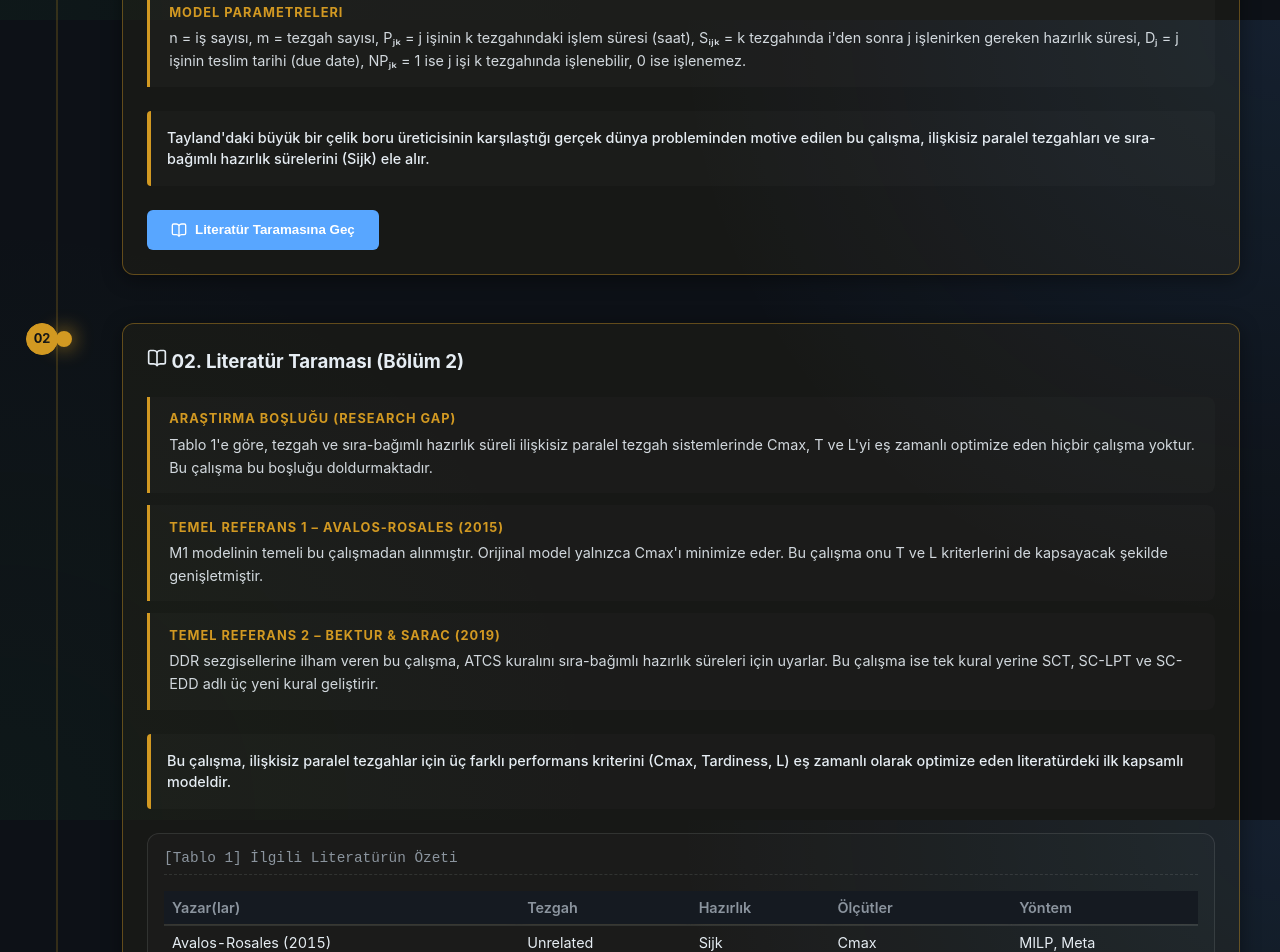
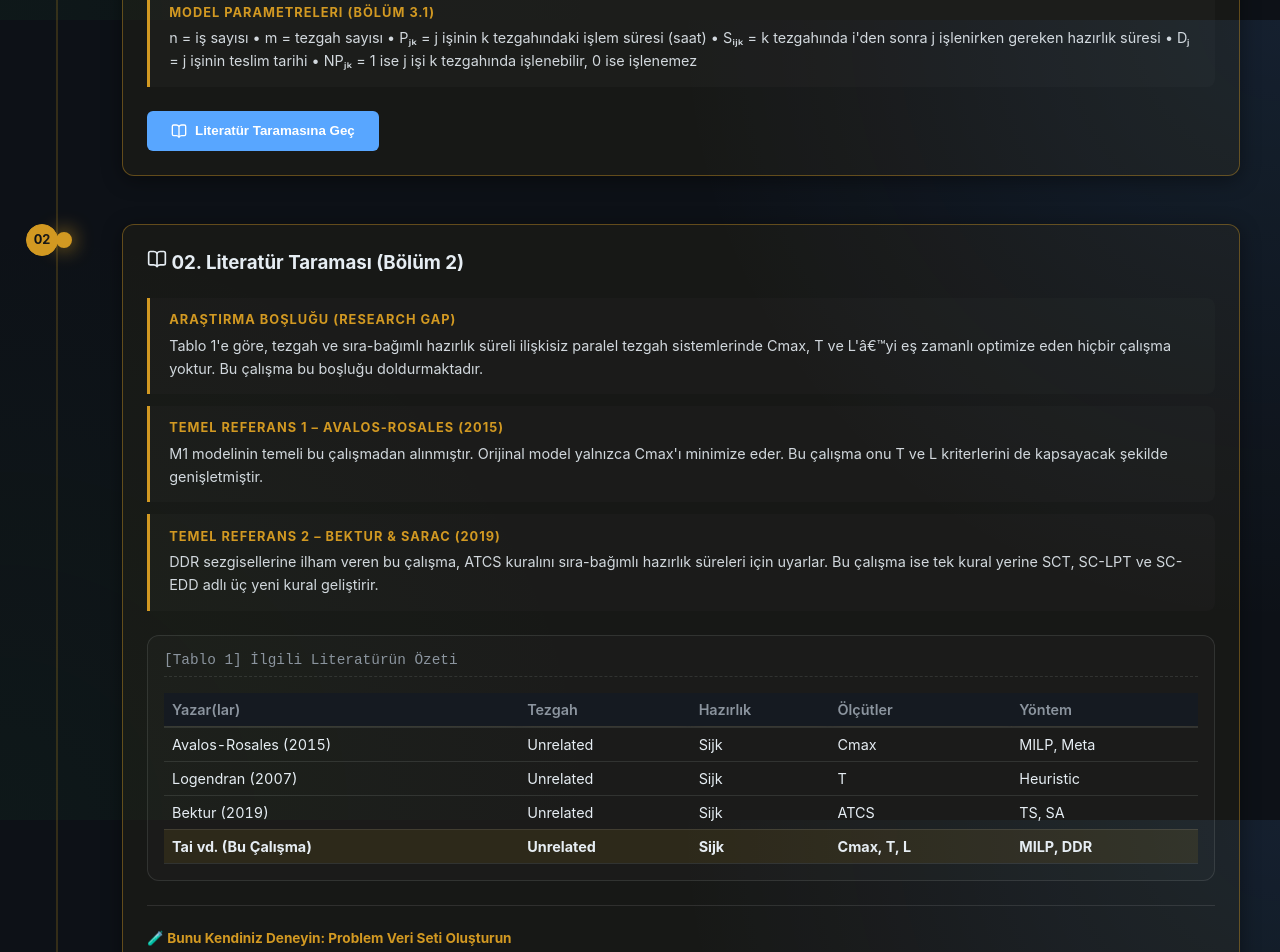
Before and after one commit to umuxt/END505E, a React app in the folder frontend/: page / in a window 1280 px wide. Shown: the part 780-1732 px from the top of the page. Built offline with nearby package versions, Linux system fonts and the light colour scheme; the HTML template or start-up script is replaced by a standard one.

Commit message:
fix: data matrix visible before proceeding, remove AgentInsight, standardize step headers

```diff
--- a/frontend/src/components/GuidedFlow.jsx
+++ b/frontend/src/components/GuidedFlow.jsx
@@ -498,16 +498,12 @@ export default function GuidedFlow() {
         <div className={`flow-step ${activeStage >= 1 ? 'active' : ''}`}>
           <div className="flow-step-number">01</div>
           <div className="flow-step-node">
-            <div className="flex-row" style={{ justifyContent: 'space-between', alignItems: 'center' }}>
             <h3><FileText size={20} /> 01. Giriş ve Problem Tanımı</h3>
-            </div>
             <AcademicBlock items={[
               { h: "Endüstriyel Motivasyon", t: "Bu çalışma, Tayland'daki en büyük çelik boru üreticisindeki gerçek bir üretim planlama probleminden motive edilmiştir. Müşteri siparişlerinden oluşan 244-298 iş, kapasiteleri ve hızları farklı 10 ilişkisiz paralel tezgaha çizelgelenmektedir. Çalışmanın amacı, üç çatışan hedefi (hız, gecikme, teslim terminleri) aynı anda optimize eden bir sistem kurmaktır. [Decision Analytics Journal 13, 2024]" },
               { h: "Sıra-Bağımlı Hazırlık Süresi Problemi (Sᵢⱼₖ)", t: "Bir işin hazırlık süresi, atandığı tezgaha (k) ve kendisinden önce o tezgahta işlenen işe (i) bağlıdır. Farklı ürün ailelerinden işler art arda geldiğinde hazırlık süresi 3-11 saat sürerken, aynı aileden art arda gelenler yalnızca 20-40 dakika sürer. Her periyodun başındaki ilk iş 'Kukla İş (j=0)' olarak modellenir ve hazırlık süresi S₀,ⱼ,ₖ = 0 kabul edilir." },
-              { h: "Model Parametreleri", t: "n = iş sayısı, m = tezgah sayısı, Pⱼₖ = j işinin k tezgahındaki işlem süresi (saat), Sᵢⱼₖ = k tezgahında i'den sonra j işlenirken gereken hazırlık süresi, Dⱼ = j işinin teslim tarihi (due date), NPⱼₖ = 1 ise j işi k tezgahında işlenebilir, 0 ise işlenemez." }
+              { h: "Model Parametreleri (Bölüm 3.1)", t: "n = iş sayısı • m = tezgah sayısı • Pⱼₖ = j işinin k tezgahındaki işlem süresi (saat) • Sᵢⱼₖ = k tezgahında i'den sonra j işlenirken gereken hazırlık süresi • Dⱼ = j işinin teslim tarihi • NPⱼₖ = 1 ise j işi k tezgahında işlenebilir, 0 ise işlenemez" }
             ]} />
-
-            <AgentInsight agent="paper" message="Tayland'daki büyük bir çelik boru üreticisinin karşılaştığı gerçek dünya probleminden motive edilen bu çalışma, ilişkisiz paralel tezgahları ve sıra-bağımlı hazırlık sürelerini (Sijk) ele alır." />
             <button className="btn btn-warning mt-4" onClick={() => scrollToNext(2)}><BookOpen size={16} /> Literatür Taramasına Geç</button>
           </div>
         </div>
@@ -517,16 +513,12 @@ export default function GuidedFlow() {
           <div className="flow-step active slide-in">
             <div className="flow-step-number">02</div>
             <div className="flow-step-node">
-              <div className="flex-row" style={{ justifyContent: 'space-between', alignItems: 'center' }}>
-                <h3><BookOpen size={20} /> 02. Literatür Taraması (Bölüm 2)</h3>
-              </div>
+              <h3><BookOpen size={20} /> 02. Literatür Taraması (Bölüm 2)</h3>
               <AcademicBlock items={[
-                { h: "Araştırma Boşluğu (Research Gap)", t: "Tablo 1'e göre, tezgah ve sıra-bağımlı hazırlık süreli ilişkisiz paralel tezgah sistemlerinde Cmax, T ve L'yi eş zamanlı optimize eden hiçbir çalışma yoktur. Bu çalışma bu boşluğu doldurmaktadır." },
+                { h: "Araştırma Boşluğu (Research Gap)", t: "Tablo 1'e göre, tezgah ve sıra-bağımlı hazırlık süreli ilişkisiz paralel tezgah sistemlerinde Cmax, T ve L'â€™yi eş zamanlı optimize eden hiçbir çalışma yoktur. Bu çalışma bu boşluğu doldurmaktadır." },
                 { h: "Temel Referans 1 – Avalos-Rosales (2015)", t: "M1 modelinin temeli bu çalışmadan alınmıştır. Orijinal model yalnızca Cmax'ı minimize eder. Bu çalışma onu T ve L kriterlerini de kapsayacak şekilde genişletmiştir." },
                 { h: "Temel Referans 2 – Bektur & Sarac (2019)", t: "DDR sezgisellerine ilham veren bu çalışma, ATCS kuralını sıra-bağımlı hazırlık süreleri için uyarlar. Bu çalışma ise tek kural yerine SCT, SC-LPT ve SC-EDD adlı üç yeni kural geliştirir." }
               ]} />
-
-              <AgentInsight agent="paper" message="Bu çalışma, ilişkisiz paralel tezgahlar için üç farklı performans kriterini (Cmax, Tardiness, L) eş zamanlı olarak optimize eden literatürdeki ilk kapsamlı modeldir." />
               <div className="mt-4" style={{ padding: '1rem', background: 'rgba(255,255,255,0.02)', borderRadius: '12px', border: '1px solid var(--border-color)' }}>
                 <div className="output-header">[Tablo 1] İlgili Literatürün Özeti</div>
                 <table className="data-table small-table">
@@ -542,7 +534,7 @@ export default function GuidedFlow() {
                 </table>
               </div>
               <div className="mt-4" style={{ borderTop: '1px solid var(--border-color)', paddingTop: '1.5rem' }}>
-                <div style={{ fontSize: '0.85rem', fontWeight: 'bold', color: 'var(--warning)', marginBottom: '0.75rem' }}>🧪 Problemi Kur: Veri Seti Oluştur</div>
+                <div style={{ fontSize: '0.85rem', fontWeight: 'bold', color: 'var(--warning)', marginBottom: '0.75rem' }}>🧪 Bunu Kendiniz Deneyin: Problem Veri Seti Oluşturun</div>
                 <div className="flex-row" style={{ gap: '1.5rem', flexWrap: 'wrap' }}>
                   <div className="form-group" style={{ flex: 1, minWidth: '130px' }}>
                     <label>İş Sayısı (n)</label>
@@ -561,8 +553,15 @@ export default function GuidedFlow() {
                     <input type="number" className="input-field" value={inputNP} onChange={e => setInputNP(e.target.value)} placeholder="Örn: 20" />
                   </div>
                 </div>
-                <button className="btn btn-warning mt-4" onClick={() => { generateData(); scrollToNext(3); }} disabled={loading}><Play size={16} /> Sistemi Başlat ve Veri Üret</button>
-                {problemData && <DataMatrixView data={problemData} title="Tablo 2: Problem Veri Matrisi (Pⱼₖ, Sᵢⱼₖ, Dⱼ)" />}
+                <button className="btn btn-warning mt-4" onClick={generateData} disabled={loading}>
+                  {loading ? <div className="loader"></div> : <><Play size={16} /> Sistemi Başlat ve Veri Üret</>}
+                </button>
+                {problemData && (
+                  <>
+                    <DataMatrixView data={problemData} title="Tablo 2: Problem Veri Matrisi (Pⱼₖ, Sᵢⱼₖ, Dⱼ)" />
+                    <button className="btn btn-warning mt-4" onClick={() => scrollToNext(3)}><Calculator size={16} /> 03. Matematiksel Modeller (MILP) Adımına Geç</button>
+                  </>
+                )}
               </div>
             </div>
           </div>
@@ -573,16 +572,13 @@ export default function GuidedFlow() {
           <div className="flow-step active slide-in">
             <div className="flow-step-number">03</div>
             <div className="flow-step-node">
-              <div className="flex-row" style={{ justifyContent: 'space-between', alignItems: 'center' }}>
-                <h3><Calculator size={20} /> 03. Matematiksel Modeller (MILP – Bölüm 3)</h3>
-              </div>
+              <h3><Calculator size={20} /> 03. Matematiksel Modeller (MILP – Bölüm 3)</h3>
               <AcademicBlock items={[
                 { h: "M1: Min Cmax (Yayılma Süresini Minimize Et)", t: "Temel model: Cmax = max(Cⱼ). Karar değişkeni Xᵢⱼₖ: j işi k tezgahında i'den hemen sonra çizelgelenirse 1, değilse 0. Kısıt (6): Cⱼ ≥ Cᵢ + Sᵢⱼₖ + Pⱼₖ – V·(1 – Xᵢⱼₖ). Kısıtlar (2-3) her işin tek öncülü ve ardılı olmasını, kısıt (5) her tezgahın kukla işle başlamasını garanti eder." },
                 { h: "M2: Min T (Toplam Gecikme) | M3: Min L (Geciken İş Sayısı)", t: "M2, M1'e eⱼ⁺ (tardiness) ve eⱼ⁻ (earliness) değişkenleri eklenerek türetilir. Hedef: Min Σ eⱼ⁺. M3 ise Uⱼ ∈ {0,1} ikili değişkeni ekler: Uⱼ = 1 ise j işi gecikmeli, hedef Min Σ Uⱼ. Bu üç model çatışan hedefler üretir." },
                 { h: "M4: AUGMECON (Artırılmış ε-Kısıt – Uzlaşmacı Model)", t: "5 adım: (1) M1,M2,M3'ü çöz → Ödeme tablosunu (payoff table) oluştur. (2) T ve L için aralık hesapla, grid noktaları belirle. (3) T≤T̄ ve L≤L̄ kısıtları altında Cmax'ı minimize et. (4) 126 kez çöz. (5) Baskılanmayan (non-dominated) Pareto çözümlerini seç. P1 problemi için 9 Pareto noktası elde edilmiştir." }
               ]} />
-
-              <AgentInsight agent="paper" message="Küçük ölçekli örnekler (n<15) için Google CP-SAT çözücüsü ile global optimumu arıyoruz." />
+              {!problemData && <div style={{ padding: '1rem', background: 'rgba(255,193,7,0.1)', borderRadius: '8px', marginTop: '1rem', fontSize: '0.85rem', color: 'var(--warning)' }}>⚠️ Devam etmek için önce Adım 02'de veri seti oluşturun.</div>}
               {problemData?.metadata.n > 15 ? (
                 <div className="highlight-box mt-4">
                   <p>İş sayısı (n={problemData.metadata.n}) kesin çözüm sınırlarının üzerindedir. Sezgisel Analiz (DDR) aşamasına geçiliyor.</p>
```
